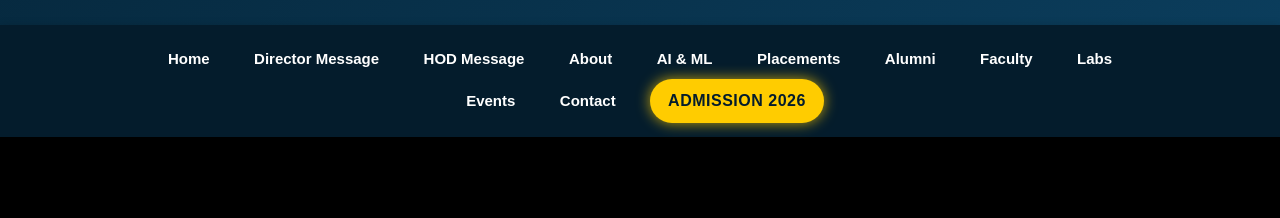
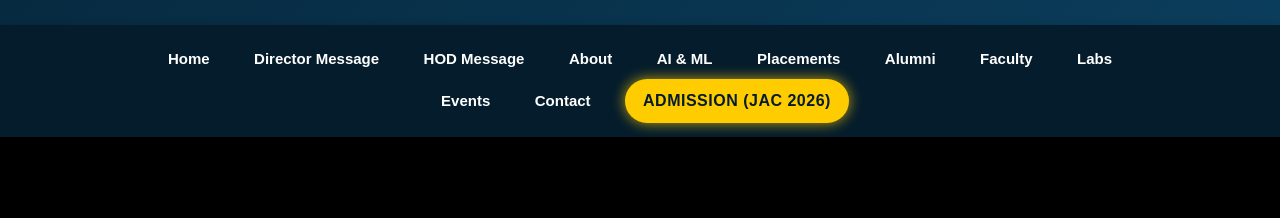
Before and after one commit to mechgbpantdseu/me.gbpantdseu, a plain HTML site: page index.html in a window 1280 px wide. Shown: the part 153-371 px from the top of the page. Drawn offline with Linux system fonts and the light colour scheme.

Commit message:
Update index.html

```diff
--- a/index.html
+++ b/index.html
@@ -29,7 +29,7 @@
     <a href="#labs">Labs</a>
     <a href="#events">Events</a>
     <a href="#contact">Contact</a>
-    <a href="https://jacdelhi.admissions.nic.in/" target="_blank" class="apply-now-link">Admission 2026</a>
+    <a href="https://jacdelhi.admissions.nic.in/" target="_blank" class="apply-now-link">Admission (JAC 2026)</a>
   </nav>
 
   <div class="hero" id="home">
```
